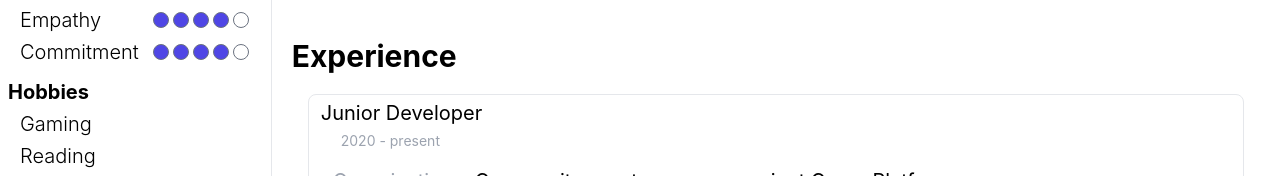
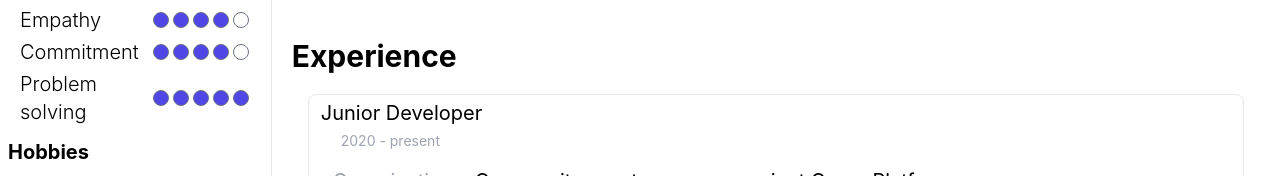
Before and after one commit to adrianhdez929/portfolio, a Next.js app: page /cv in a window 1280 px wide. Shown: the part 579-755 px from the top of the page. Built offline with nearby package versions, Linux system fonts and the light colour scheme.

Commit message:
Added extra skill

```diff
--- a/pages/cv/index.js
+++ b/pages/cv/index.js
@@ -80,6 +80,10 @@ export default function Curriculum() {
                             <div className="flex justify-between ml-3 my-1 text-md font-light">
                                 <span>Commitment</span>
                                 <Skill stars={ 4 } color='indigo-600' />
+                            </div>
+                            <div className="flex justify-between ml-3 my-1 text-md font-light">
+                                <span>Problem solving</span>
+                                <Skill stars={ 5 } color='indigo-600' />
                             </div>
                         </div>
                         <div className="mx-2 text-xl font-bold">
```
